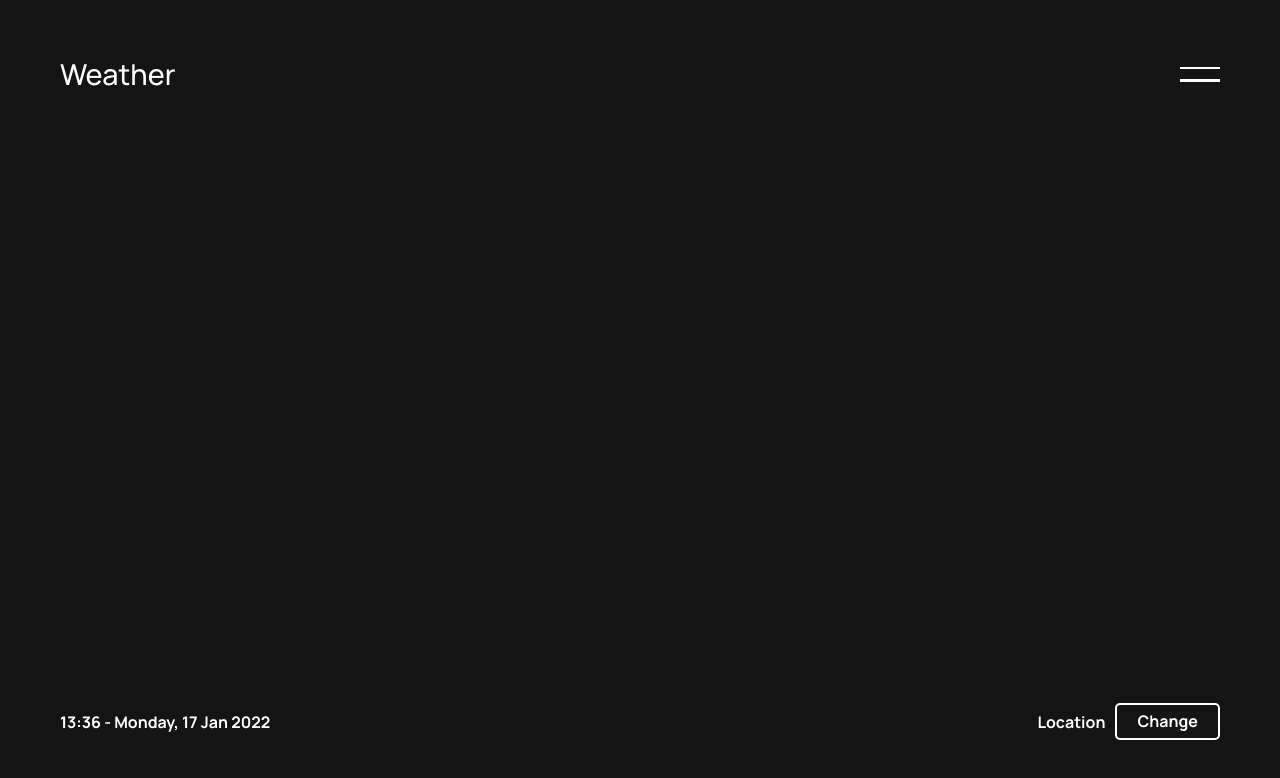
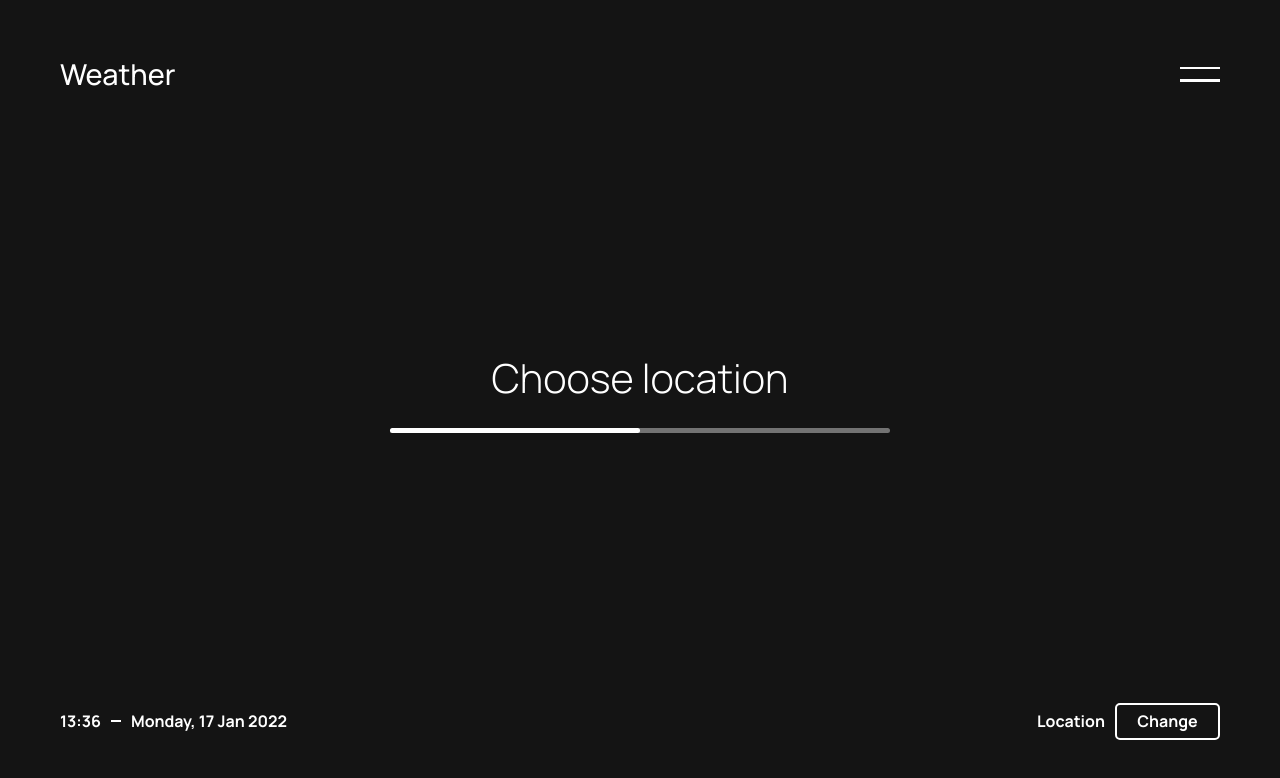
Before and after one commit to arshGoyalDev/weather-app, a React (Create React App) app: page / in a window 1280 px wide. Shown: the top 778 px of the page. Built offline with nearby package versions, Linux system fonts and the light colour scheme.

Commit message:
added progress component and loading animation

```diff
--- a/src/App.js
+++ b/src/App.js
@@ -1,12 +1,13 @@
-import React, { useState, useEffect } from 'react';
-import './Components/Styles/App.scss';
+import React, { useState, useEffect } from "react";
+import "./Components/Styles/App.scss";
 
-import NavBar from './Components/NavBar';
-import Details from './Components/Details';
+import NavBar from "./Components/NavBar";
+import Details from "./Components/Details";
+import Progress from "./Components/Progress";
 
 function App() {
-
   const [currentData, updatedCurrentData] = useState([]);
+  const [loading, setLoading] = useState(false);
 
   let getLocation = () => {
     if (navigator.geolocation) {
@@ -24,6 +25,7 @@ function App() {
         .then((res) => res.json())
         .then((data) => {
           updatedCurrentData(data);
+          setLoading(false);
         });
     } else {
       fetch(
@@ -32,19 +34,23 @@ function App() {
         .then((res) => res.json())
         .then((data) => {
           updatedCurrentData(data);
+          setLoading(false);
         });
     }
-  }
-
-  // useEffect(() => {
-  //   console.log(currentData);
-  // }, [currentData])
+  };
 
   return (
     <main className="App">
-      <section className='main'>
+      <section className="main">
         <NavBar />
-        <Details getLocation={getLocation} fetchCurrentData={fetchCurrentData} currentData={currentData} />
+        <Progress currentData={currentData} />
+        <Details
+          getLocation={getLocation}
+          fetchCurrentData={fetchCurrentData}
+          currentData={currentData}
+          loading={loading}
+          setLoading={setLoading}
+        />
       </section>
     </main>
   );
--- a/src/Components/Details.js
+++ b/src/Components/Details.js
@@ -1,9 +1,7 @@
 import React, { useState } from "react";
 import "./Styles/Details.scss";
 
-const Details = ({ getLocation, fetchCurrentData, currentData }) => {
-  console.log(currentData);
-
+const Details = ({ getLocation, fetchCurrentData, currentData, loading, setLoading }) => {
   const [visibility, setVisibility] = useState(false);
   const [location, updateLocation] = useState("");
   let parts = (
@@ -18,6 +16,7 @@ const Details = ({ getLocation, fetchCurrentData, currentData }) => {
     if (e.target.classList.contains("track-btn")) {
       getLocation();
     }
+    setLoading(true);
     visibility ? setVisibility(false) : setVisibility(true);
   };
 
@@ -36,27 +35,27 @@ const Details = ({ getLocation, fetchCurrentData, currentData }) => {
     <div className="details">
       <div className="details--time">
         {currentData.location !== undefined ? (
-          <span>
+          <div>
             <span>{currentData.location.localtime.substring(11, 16)}</span>{" "}
-            <span>-</span>{" "}
+            <span className="dash"></span>{" "}
             <span>
               {date.toLocaleDateString("en-US", { weekday: "long" })},{" "}
               {date.getDate()}{" "}
               {date.toLocaleString("default", { month: "short" })}{" "}
               {date.getFullYear()}
             </span>
-          </span>
+          </div>
         ) : (
-          <span>
+          <div>
             <span>{currentDate.toTimeString().substring(0, 5)}</span>{" "}
-            <span>-</span>{" "}
+            <span className="dash"></span>{" "}
             <span>
               {currentDate.toLocaleDateString("en-US", { weekday: "long" })},{" "}
               {currentDate.getDate()}{" "}
               {currentDate.toLocaleString("default", { month: "short" })}{" "}
               {currentDate.getFullYear()}
             </span>
-          </span>
+          </div>
         )}
       </div>
 
@@ -67,7 +66,9 @@ const Details = ({ getLocation, fetchCurrentData, currentData }) => {
             : "Location"}
         </span>
         <button className="change-btn" onClick={clickHandler}>
-          Change
+          {loading ? (
+            <div className="loader"></div>
+          ) : "Change"}
         </button>
         <div className={`details--location-change ${visibility ? "show" : ""}`}>
           <button className="track-btn" onClick={clickHandler}>
--- /dev/null
+++ b/src/Components/Progress.js
@@ -0,0 +1,32 @@
+import React, { useState } from "react";
+import "./Styles/Progress.scss";
+
+const Progress = ({ currentData }) => {
+  const [hide, setHide] = useState(false);
+
+  if (currentData.location !== undefined) {
+    setTimeout(() => {
+      setHide(true);
+    }, 650);
+  }
+
+  return (
+    <div className={`progress ${hide ? "visibility--hidden" : ""}`}>
+      <h1 className="progress-statement">
+        {currentData.location !== undefined
+          ? "What's the weather ?"
+          : "Choose location"}
+      </h1>
+
+      <div
+        className={`progress-bar ${
+          currentData.location !== undefined ? "completed" : ""
+        }`}
+      >
+        <div className="progress-bar--completed"></div>
+      </div>
+    </div>
+  );
+};
+
+export default Progress;
--- a/src/Components/Styles/Details.scss
+++ b/src/Components/Styles/Details.scss
@@ -8,11 +8,24 @@
   align-items: center;
   padding: 30px;
   gap: 30px;
-  margin-block: auto 0;
+  // margin-block: auto 0;
 
   &--time{
     font-weight: $fw-bold;
     font-size: $fs-200;
+
+    div{
+      display: flex;
+      align-items: center;
+      gap: 10px;
+
+      .dash{
+        display: inline-block;
+        width: 10px;
+        height: 2px;
+        background: $text-primary;
+      }
+    }
   }
 
   &--location{
@@ -27,6 +40,11 @@
     }
 
     .change-btn{
+      display: flex;
+      align-items: center;
+      justify-content: center;
+      width: 89px;
+      height: 30px;
       font-weight: $fw-bold;
       font-size: $fs-200;
       color: $text-primary;
@@ -37,6 +55,14 @@
       margin-top: 7px;
       transition: 0.3s;
       cursor: pointer;
+
+      .loader{
+        width: 15px;
+        height: 15px;
+        border-top: 2px solid $text-primary;
+        border-radius: 50%;
+        animation: rotate 0.5s infinite linear;
+      }
 
       &:hover{
         color: darken($color: $text-primary, $amount: 30%);
@@ -115,10 +141,19 @@
       }
 
       .change-btn{
+        width: 105px;
+        height: 37px;
+        font-size: $fs-300;
+        padding: 5px 20px 6px;
         margin: 0 0 0 10px;
-        padding: 5px 20px 6px;
-        font-size: $fs-300;
       }
     }
   }
 }
+
+
+@keyframes rotate {
+  100%{
+    transform: rotate(360deg);
+  }
+}
--- /dev/null
+++ b/src/Components/Styles/Progress.scss
@@ -0,0 +1,63 @@
+@use 'variables' as *;
+@use 'mixins' as *;
+
+.progress{
+  display: flex;
+  align-items: center;
+  justify-content: center;
+  flex-direction: column;
+  margin-block: auto;
+  transition: 0.3s;
+
+  &-statement{
+    font-weight: $fw-regular;
+    font-size: $fs-600;
+    margin-bottom: 20px;
+  }
+
+  &-bar{
+    position: relative;
+    width: 90%;
+    height: 5px;
+    background: $text-secondary;
+    border-radius: 100px;
+
+    &--completed{
+      position: absolute;
+      top: 0;
+      left: 0;
+      width: 50%;
+      height: 100%;
+      background: $text-primary;
+      transition: 0.7s ease-in-out;
+      border-radius: 100px;
+      animation: progress 0.7s;
+    }
+
+    &.completed .progress-bar--completed {
+      width: 100%;
+    }
+  }
+
+  @include media-md() {
+
+    &-statement{
+      font-size: $fs-700;
+      margin-bottom: 30px;
+    }
+
+    &-bar{
+      width: 500px;
+    }
+  }
+}
+
+@keyframes progress {
+  0%{
+    width: 0;
+  }
+
+  100%{
+    width: 50%;
+  }
+}
--- a/src/Components/Styles/_variables.scss
+++ b/src/Components/Styles/_variables.scss
@@ -29,4 +29,4 @@ $fs-300: 1rem;
 $fs-400: 1.2rem;
 $fs-500: 1.4rem;
 $fs-600: 1.8rem;
-$fw-700: 2.5rem;
+$fs-700: 2.5rem;
--- a/src/Components/Styles/index.scss
+++ b/src/Components/Styles/index.scss
@@ -43,7 +43,7 @@ body {
 
 // visibility
 
-.visibly--hidden{
+.visibility--hidden{
   opacity: 0;
   visibility: hidden;
 }
```
